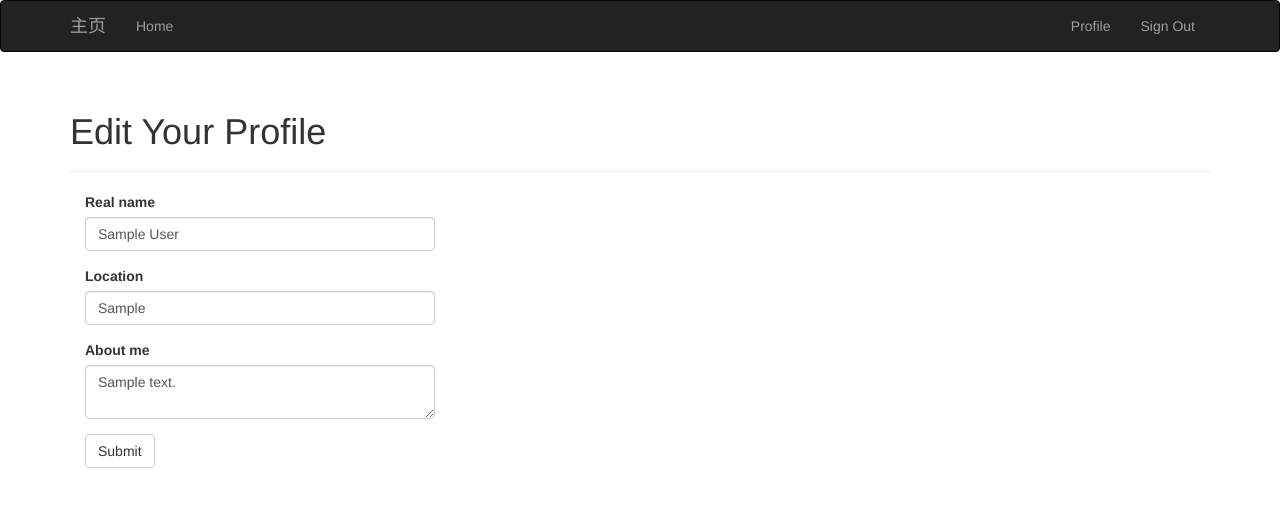
After one commit to MakrMelon/DUT_PROJECT, a Flask app: page /edit-profile in a window 1280 px wide. The commit adds this page. Shown: the top 507 px of the page. Run offline with Flask 2, Linux system fonts and the light colour scheme; a user stored in the database is signed in; tables that the repository leaves empty hold one stand-in row (values such as "Sample post"); some libraries are stand-ins or nearby versions.

Commit message:
用户资料添加  普通用户资料编辑

```diff
--- a/blog/auth/views.py
+++ b/blog/auth/views.py
@@ -80,11 +80,12 @@ def before_request():
 	(3) 请求的端点(使用 request.endpoint 获取)不在认证蓝本中。访问认证路由要获取权
  		限,因为这些路由的作用是让用户确认账户或执行其他账户管理操作。
 	'''
-	if current_user.is_authenticated\
-		and not current_user.confirmed\
-		and request.endpoint[:5] != 'auth.'\
-		and request.endpoint != 'static':
-		return redirect(url_for('auth.unconfirmed'))
+	if current_user.is_authenticated:
+		current_user.ping()
+		if not current_user.confirmed\
+			and request.endpoint[:5] != 'auth.'\
+			and request.endpoint != 'static':
+			return redirect(url_for('auth.unconfirmed'))
 
 
 @auth.route('/unconfirmed')
--- a/blog/main/forms.py
+++ b/blog/main/forms.py
@@ -1,10 +1,17 @@
 # _*_ coding:utf-8 _*_
 
 from flask.ext.wtf import Form
-from wtforms import StringField,SubmitField
-from wtforms.validators import Required
+from wtforms import StringField, SubmitField, TextAreaField
+from wtforms.validators import Required, Length
 
 
 class NameForm(Form):
 	name = StringField("What's your name?",validators=[Required()])
 	submit = SubmitField('Submit')
+
+
+class EditProfileForm(Form):
+	name = StringField('Real name', validators=[Length(0, 64)])
+	location = StringField('Location', validators=[Length(0, 64)])
+	about_me = TextAreaField('About me')
+	submit = SubmitField('Submit')
--- a/blog/main/views.py
+++ b/blog/main/views.py
@@ -3,10 +3,11 @@ import sys
 reload(sys)
 sys.setdefaultencoding('utf8')
 from datetime import datetime
-from flask import render_template, session, redirect, url_for, current_app
+from flask import render_template, session, redirect, url_for, current_app, abort, flash
+from flask.ext.login import current_user, login_required
 
 from . import main
-from .forms import NameForm
+from .forms import NameForm, EditProfileForm
 from .. import db
 from ..models import User
 from ..email import send_email
@@ -31,3 +32,26 @@ def index():
 		return redirect(url_for('.index'))
 	return render_template('index.html',current_time=datetime.utcnow(),name=session.get('name'),\
 		form=form,known=session.get('known',False))
+
+@main.route('/user/<username>')
+def user(username):
+	user = User.query.filter_by(username=username).first()
+	if user is None:
+		abort(404)
+	return render_template('user.html',user=user)
+
+@main.route('/edit-profile',methods=['GET','POST'])
+@login_required
+def  edit_profile():
+	form = EditProfileForm()
+	if form.validate_on_submit():
+		current_user.name = form.name.data
+		current_user.location = form.location.data
+		current_user.about_me = form.about_me.data
+		db.session.add(current_user)
+		flash('Your profile has been updated')
+		return redirect(url_for('main.user',username=current_user.username))
+	form.name.data = current_user.name
+	form.location.data = current_user.location
+	form.about_me.data = current_user.about_me
+	return render_template('edit_profile.html',form=form)
--- a/blog/models.py
+++ b/blog/models.py
@@ -4,6 +4,7 @@ from werkzeug.security import generate_password_hash, check_password_hash
 from flask.ext.login import UserMixin, AnonymousUserMixin
 from itsdangerous import TimedJSONWebSignatureSerializer as Serializer   #邮箱验证token
 from flask import current_app
+from datetime import datetime
 
 from . import db, login_manager
 
@@ -68,6 +69,12 @@ class User(UserMixin,db.Model):
 	email = db.Column(db.String(64),unique=True,index=True)
 	confirmed = db.Column(db.Boolean,default=False)   #用户邮箱验证
 
+	name = db.Column(db.String(64))
+	location = db.Column(db.String(64))
+	about_me = db.Column(db.Text())
+	member_since = db.Column(db.DateTime(),default=datetime.utcnow)
+	last_seen = db.Column(db.DateTime(),default=datetime.utcnow)
+
 	def __init__(self,**kwargs):
 		super(User,self).__init__(**kwargs)
 		if self.role is None:
@@ -112,6 +119,10 @@ class User(UserMixin,db.Model):
 	def is_admin(self):
 		return self.can(Permission.ADMIN)
 
+	def ping(self):
+		self.last_seen = datetime.utcnow()
+		db.session.add(self)
+
 
 '''
 这个对象继承自 Flask-Login 中的 AnonymousUserMixin 类,
--- a/blog/templates/base.html
+++ b/blog/templates/base.html
@@ -28,6 +28,7 @@
             </ul>
             <ul class="nav navbar-nav navbar-right">
                 {% if current_user.is_authenticated %}
+                <li><a href="{{ url_for('main.user',username=current_user.username) }}">Profile</a></li>
                 <li><a href="{{ url_for('auth.logout') }}">Sign Out</a></li>
                 {% else %}
                 <li><a href="{{ url_for('auth.login') }}">Sign In</a></li>
--- /dev/null
+++ b/blog/templates/edit_profile.html
@@ -0,0 +1,13 @@
+{% extends "base.html" %}
+{% import "bootstrap/wtf.html" as wtf %}
+
+{% block title %}Blog - Edit Profile{% endblock %}
+
+{% block page_content %}
+<div class="page-header">
+	<h1>Edit Your Profile</h1>
+</div>
+<div class = "col-md-4">
+	{{wtf.quick_form(form)}}
+</div>
+{% endblock %}
```
Also changed, not shown: blog/templates/user.html (+28 -1 lines), migrations/versions/4dd1ac77b915_.py (added, +36 -0 lines), 5 other files.
